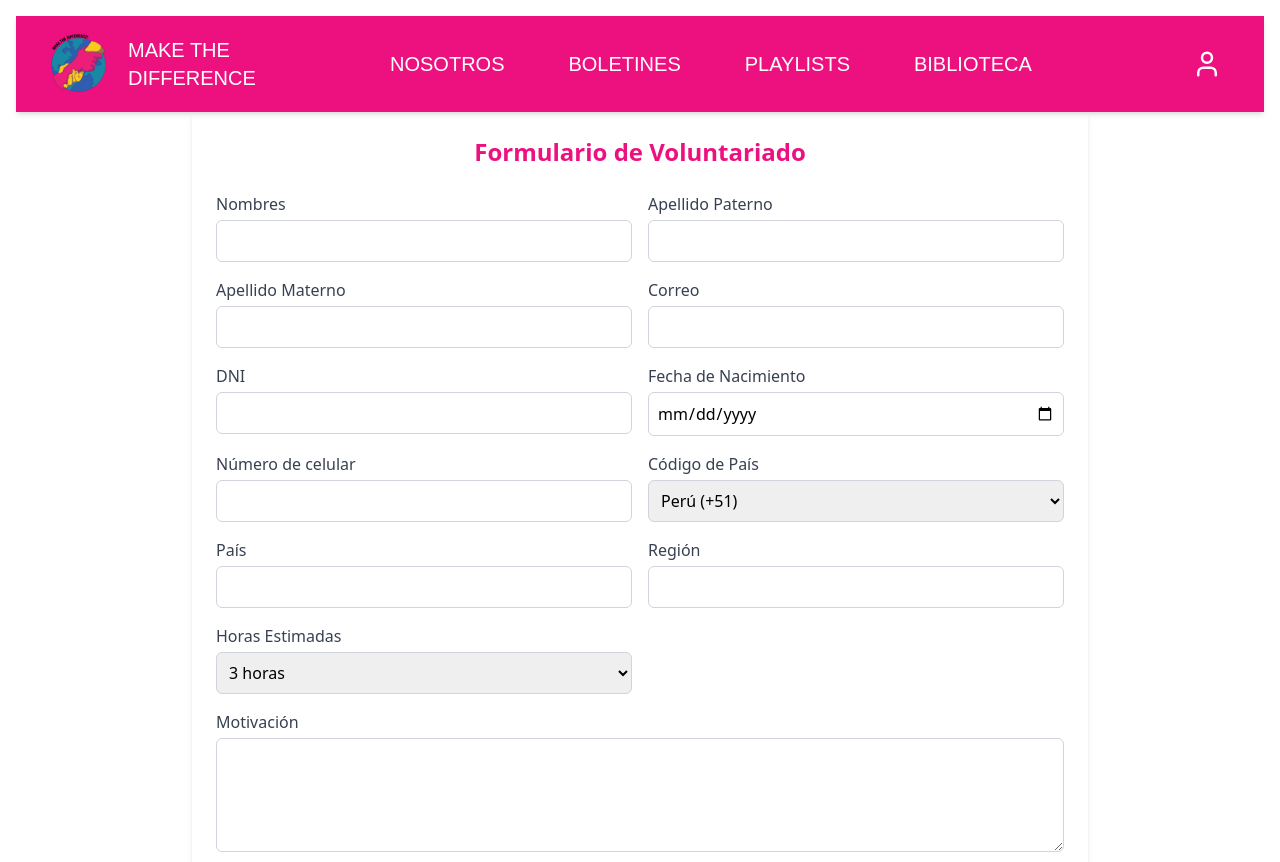
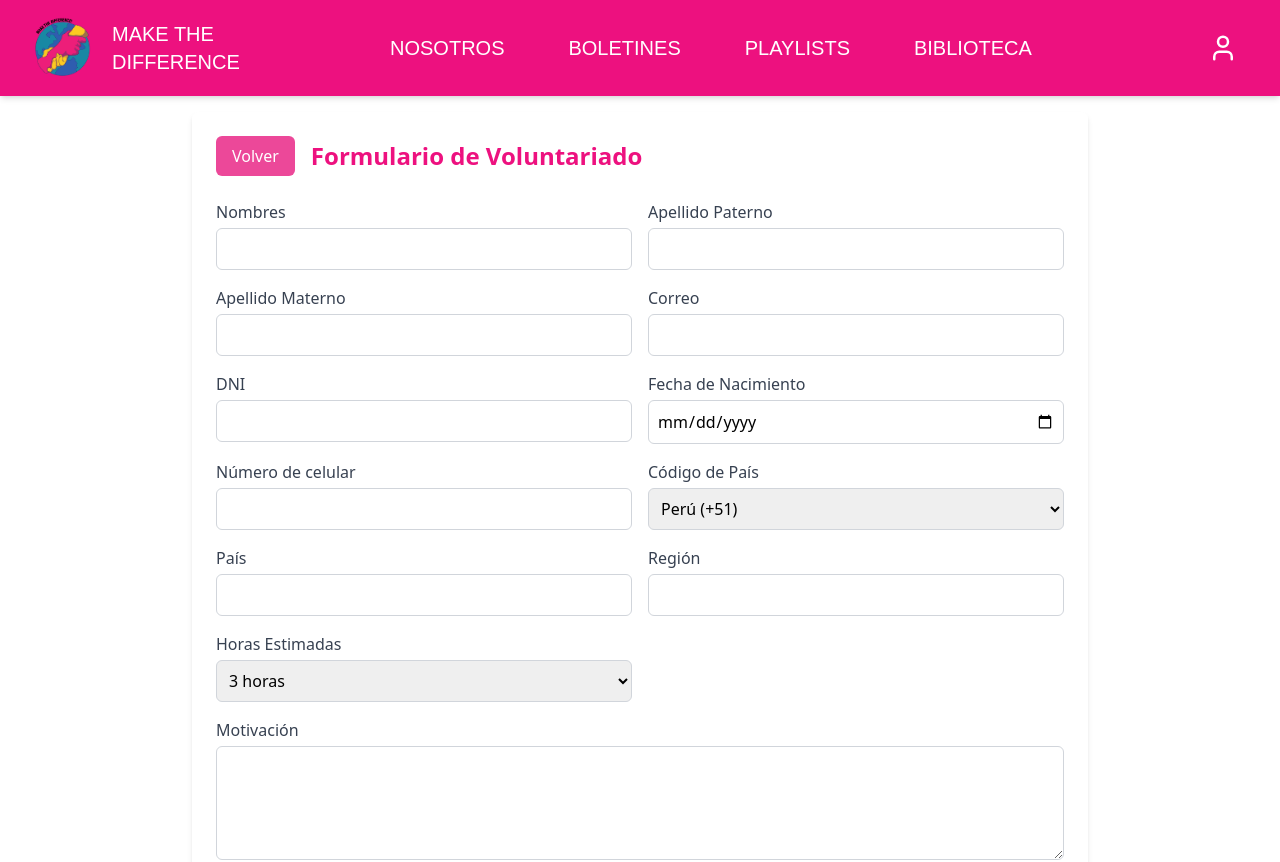
Before and after one commit to Sauro-Dev/LANDING-MTD, a React (Vite) app: page /volunteer-form in a window 1280 px wide. Shown: the top 862 px of the page. Built offline with nearby package versions, Linux system fonts and the light colour scheme.

Commit message:
Feat: Boton volver en formulario
Dentro de VolunteerForm, ahi un boton que permite regresar a landing-inicio,

```diff
--- a/src/components/common/Navbar.tsx
+++ b/src/components/common/Navbar.tsx
@@ -1,6 +1,6 @@
 import { FC, useState } from "react";
 import { Link, useLocation } from "react-router-dom";
-import { User, Menu } from "lucide-react"; // Eliminamos 'X' porque no se usa
+import { User, Menu } from "lucide-react";
 import mtdLogo from "../../assets/logos/mtd-logov2.png";
 import LoginModal from "./modals/LoginModal";
 
@@ -10,7 +10,9 @@ const Navbar: FC = () => {
     const [isLoginModalOpen, setIsLoginModalOpen] = useState(false);
 
     const isActiveRoute = (path: string) =>
-        location.pathname === path ? "text-secondary" : "text-light hover:text-secondary";
+        location.pathname === path
+            ? "text-secondary"
+            : "text-light hover:text-secondary";
 
     const routes = [
         { path: "/nosotros", name: "NOSOTROS" },
@@ -20,7 +22,17 @@ const Navbar: FC = () => {
     ];
 
     return (
-        <nav className="bg-primary p-4 w-full top-0 z-50 shadow-md font-poppins">
+        <nav
+            className="
+        bg-primary
+        p-4
+        w-full
+        top-0
+        z-50
+        font-poppins
+        /* Quita o ajusta shadow-md si no quieres sombra */
+      "
+        >
             <div className="container mx-auto flex justify-between items-center">
                 {/* Menú Hamburguesa */}
                 <button
@@ -31,7 +43,7 @@ const Navbar: FC = () => {
                 </button>
 
                 {/* Logo y título */}
-                <Link to="/landing" className="flex items-center space-x-3 md:space-x-4">
+                <Link to="/home" className="flex items-center space-x-3 md:space-x-4">
                     <img src={mtdLogo} alt="MTD Logo" className="h-16 w-16 object-contain" />
                     <div className="flex flex-col leading-tight">
                         <span className="text-light font-medium text-xl">MAKE THE</span>
@@ -45,7 +57,13 @@ const Navbar: FC = () => {
                         <Link
                             key={route.path}
                             to={route.path}
-                            className={`px-4 py-2.5 rounded-lg transition-colors ${isActiveRoute(route.path)} hover:bg-primary-dark`}
+                            className={`
+                px-4 py-2.5
+                rounded-lg
+                transition-colors
+                ${isActiveRoute(route.path)}
+                hover:bg-primary-dark
+              `}
                         >
                             {route.name}
                         </Link>
--- a/src/components/landing/forms/VolunteerForm.tsx
+++ b/src/components/landing/forms/VolunteerForm.tsx
@@ -1,4 +1,5 @@
 import React, {FC, useEffect, useState} from "react";
+import { useNavigate } from "react-router-dom";
 import Navbar from "../../common/Navbar";
 import environment from "../../../enviroment.ts";
 import CountrySelect from "../../common/CountrySelect.tsx";
@@ -47,6 +48,7 @@ interface VolunteerFormData {
 }
 
 const VolunteerForm: FC = () => {
+    const navigate = useNavigate();
     const [formData, setFormData] = useState<VolunteerFormData>({
         name: "",
         paternalSurname: "",
@@ -141,12 +143,25 @@ const VolunteerForm: FC = () => {
     };
 
     return (
-        <div className="min-h-screen bg-light flex flex-col items-center justify-center p-4">
-            <Navbar />
+        <div className="min-h-screen bg-light flex flex-col">
+            <Navbar/>
+            <div className="flex-1 flex flex-col items-center justify-center p-4">
                 <div className="max-w-4xl w-full bg-white shadow-md rounded-md p-6">
-                <h1 className="text-2xl font-semibold mb-6 text-center text-primary">
+                    {/* Encabezado con Botón Volver y Título */}
+                    <div className="flex items-center justify-start mb-6">
+                        {/* 2. Usas la variable navigate en el onClick */}
+                        <button
+                            onClick={() => navigate("/home")} // Ajusta la ruta a tu preferencia
+                            className="bg-pink-500 text-white px-4 py-2 rounded-md hover:bg-pink-600 transition-colors"
+                        >
+                            Volver
+                        </button>
+                        <h1 className="text-2xl font-semibold ml-4 text-primary">
                             Formulario de Voluntariado
                         </h1>
+                    </div>
+
+                    {/* Formulario */}
                     <form onSubmit={handleSubmit} className="grid grid-cols-1 md:grid-cols-2 gap-4">
                         {/* Nombre */}
                         <div className="flex flex-col">
@@ -312,7 +327,7 @@ const VolunteerForm: FC = () => {
 
                         {/* Horas estimadas */}
                         <div className="flex flex-col">
-                        <label className="text-gray-700 font-medium mb-1" htmlFor="estimateHours">
+                            <label className="text-gray-700 font-medium mb-1" htmlFor="estimatedHours">
                                 Horas Estimadas
                             </label>
                             <select
@@ -323,11 +338,9 @@ const VolunteerForm: FC = () => {
                                 className="border border-gray-300 rounded-md p-2"
                                 required
                             >
-                            {/* Opción por defecto si deseas que aparezca algo como "Selecciona horas" */}
-                            <option >
+                                <option value="" disabled>
                                     Seleccionar
                                 </option>
-
                                 {estimatedHoursOptions.map((opt) => (
                                     <option key={opt.value} value={opt.value}>
                                         {opt.label}
@@ -372,7 +385,6 @@ const VolunteerForm: FC = () => {
                             <button
                                 type="button"
                                 onClick={() => {
-                                // Si deseas resetear el formulario manualmente
                                     setFormData({
                                         name: "",
                                         paternalSurname: "",
@@ -398,6 +410,7 @@ const VolunteerForm: FC = () => {
                     </form>
                 </div>
             </div>
+        </div>
     );
 };
 
```
Lines whose indentation alone changed are shown as unchanged.
